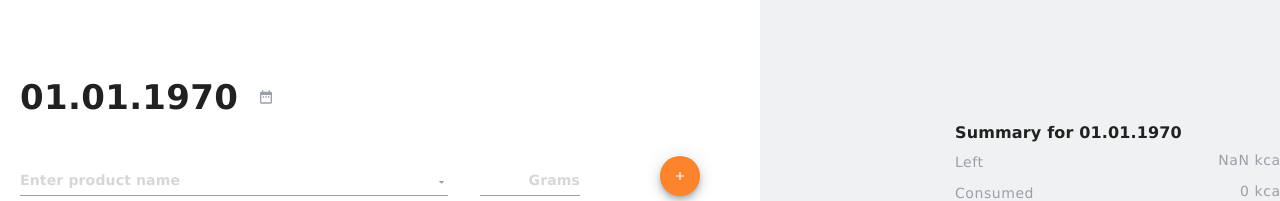
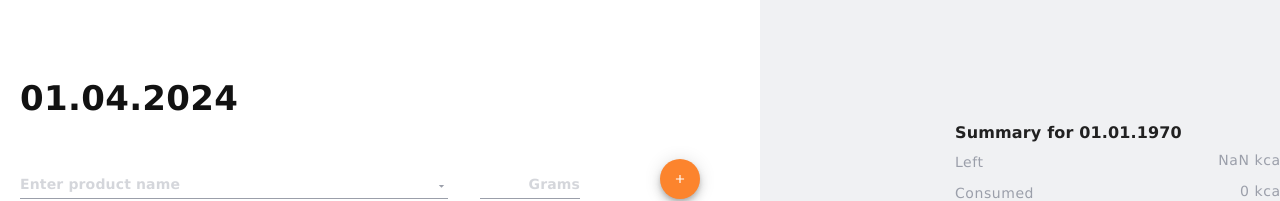
Before and after one commit to anisoara1/SlimMom, a React (Create React App) app: page /diary in a window 1280 px wide. Shown: the part 211-412 px from the top of the page. Built offline with nearby package versions, Linux system fonts and the light colour scheme.

Commit message:
Set for each day  the  diary

```diff
--- a/package.json
+++ b/package.json
@@ -7,13 +7,17 @@
     "@emotion/react": "^11.11.4",
     "@emotion/styled": "^11.11.5",
     "@mui/icons-material": "^5.15.14",
+    "@mui/lab": "^5.0.0-alpha.170",
     "@mui/material": "^5.15.14",
     "@mui/styled-engine": "^5.15.14",
+    "@mui/x-date-pickers": "^7.3.1",
     "@reduxjs/toolkit": "^2.2.3",
     "@testing-library/jest-dom": "^5.16.3",
     "@testing-library/react": "^12.1.4",
     "@testing-library/user-event": "^13.5.0",
     "axios": "^1.6.8",
+    "date-fns": "^3.6.0",
+    "dayjs": "^1.11.11",
     "react": "^18.1.0",
     "react-dom": "^18.1.0",
     "react-redux": "^9.1.0",
--- a/src/components/Calculator/Calculator.jsx
+++ b/src/components/Calculator/Calculator.jsx
@@ -47,8 +47,8 @@ export const Calculator = () => {
   };
 
   const myProductsState = useSelector(state => state.myproducts);
-  const products =
-    myProductsState.products && myProductsState.products.products;
+  const dates = myProductsState.products && myProductsState.products.dates;
+  const products = dates ? dates.flatMap(date => date.products) : [];
   console.log('myProductsState:', myProductsState);
   console.log('products:', products);
   const newCaloriesArray = products
--- a/src/components/Diary/Diary.jsx
+++ b/src/components/Diary/Diary.jsx
@@ -2,7 +2,7 @@ import React, { useState } from 'react';
 import css from '../Diary/Diary.module.css';
 import CircularProgress from '@mui/material/CircularProgress';
 import {
-  Typography,
+  /* Typography, */
   Box,
   List,
   Fab,
@@ -10,9 +10,8 @@ import {
   TextField,
   MenuList,
   Autocomplete,
-  /* Button, */
+  /*   Button, */
 } from '@mui/material';
-import DateRangeIcon from '@mui/icons-material/DateRange';
 import AddIcon from '@mui/icons-material/Add';
 import { useSelector, useDispatch } from 'react-redux';
 import CloseRoundedIcon from '@mui/icons-material/CloseRounded';
@@ -21,6 +20,10 @@ import {
   /*   clearMyProducts, */
   removeProduct,
 } from '../../redux/myProducts/myProductsSlice';
+import { AdapterDayjs } from '@mui/x-date-pickers/AdapterDayjs';
+import { LocalizationProvider } from '@mui/x-date-pickers/LocalizationProvider';
+import { DatePicker } from '@mui/x-date-pickers/DatePicker';
+import dayjs from 'dayjs';
 
 export const Diary = () => {
   const authState = useSelector(state => state.auth);
@@ -29,18 +32,13 @@ export const Diary = () => {
   const dispatch = useDispatch();
 
   const myProductsState = useSelector(state => state.myproducts);
-  const addProducts =
-    myProductsState.products && myProductsState.products.products;
+  const dates = myProductsState.products && myProductsState.products.dates;
+  const addProducts = dates ? dates.flatMap(date => date.products) : [];
+
   console.log('myProductsState:', myProductsState);
-  const originalDate = user && user.currentDate;
-  const formattedDate = new Date(originalDate)
-    .toLocaleDateString('en-GB', {
-      day: '2-digit',
-      month: '2-digit',
-      year: 'numeric',
-    })
-    .split('/')
-    .join('.');
+
+  console.log('addProducts:', addProducts);
+  const currentDate = dayjs();
 
   const [formData, setFormData] = useState({
     product: '',
@@ -56,17 +54,17 @@ export const Diary = () => {
     setFormData({ product: '', quantity: '' });
   };
 
-  /*   const handleClearMyProducts = () => {
+  /*  const handleClearMyProducts = () => {
     dispatch(clearMyProducts());
-  };
- */
+  }; */
+
   const handleRemoveProduct = productId => {
     dispatch(removeProduct(productId));
   };
 
   return (
     <div className={css.diary}>
-      {/* <Button
+      {/*       <Button
         sx={{
           width: '100px',
           fontSize: 'smaller',
@@ -90,19 +88,55 @@ export const Diary = () => {
           marginBottom: '-50px',
         }}
       >
-        <Typography
+        <LocalizationProvider dateAdapter={AdapterDayjs}>
+          <DatePicker
+            slotProps={{
+              textField: {
+                variant: 'standard',
+                InputProps: { disableUnderline: true },
+              },
+            }}
+            format="DD.MM.YYYY"
+            value={currentDate}
             sx={{
+              width: '428px',
+              '& input::placeholder': {
                 fontFamily: 'Verdana, sans-serif',
                 fontWeight: '700',
                 fontSize: '34px',
                 textAlign: 'center',
-            color: '#212121',
+                color: '#121212',
+              },
+              '& .MuiFormControl-root-MuiTextField-root': {
+                fontFamily: 'Verdana, sans-serif',
+                fontWeight: '700',
+                fontSize: '34px',
+                textAlign: 'center',
+                color: '#121212',
+              },
+              '& .MuiInputBase-root': {
+                fontFamily: 'Verdana, sans-serif',
+                fontWeight: '700',
+                fontSize: '34px',
+                textAlign: 'center',
+                color: '#121212',
+              },
+              '& .MuiTextField-root': {
+                fontFamily: 'Verdana, sans-serif',
+                fontWeight: '700',
+                fontSize: '34px',
+                textAlign: 'center',
+                color: '#121212',
+              },
+              '& .MuiSvgIcon-root': {
+                fill: '#9B9FAA',
+                fontSize: 'small',
+              },
             }}
-        >
-          {formattedDate}
-        </Typography>
-        <DateRangeIcon sx={{ color: '#9B9FAA', fontSize: 'medium' }} />
+          />
+        </LocalizationProvider>
       </Box>
+
       <MenuList
         sx={{
           padding: '0 20px 0 20px',
--- a/src/components/IntakeCalc/IntakeCalc.jsx
+++ b/src/components/IntakeCalc/IntakeCalc.jsx
@@ -18,6 +18,8 @@ import {
   getName,
 } from '../../redux/auth/authSlice';
 import { fetchAllProducts } from '../../redux/products/productsSlice';
+import { useNavigate } from 'react-router-dom';
+
 /* import { clearMyUser } from '../../redux/auth/authSlice'; */
 
 export const IntakeCalc = () => {
@@ -41,7 +43,7 @@ export const IntakeCalc = () => {
   const isLoggedIn = useSelector(state => state.auth.isLoggedIn);
 
   console.log('isLoggedIn:', isLoggedIn);
-
+  const navigate = useNavigate();
   const handleOpen = () => {
     setOpen(true);
   };
@@ -54,10 +56,10 @@ export const IntakeCalc = () => {
     setFormData({ ...formData, bloodType: e.target.value });
   };
 
-  /*  const handleClearMyUser = () => {
+  /*   const handleClearMyUser = () => {
     dispatch(clearMyUser());
-  }; */
-
+  };
+ */
   const handleSubmit = async e => {
     e.preventDefault();
 
@@ -99,6 +101,7 @@ export const IntakeCalc = () => {
       await dispatch(fetchGetProducts());
       await dispatch(getName());
       setOpen(false);
+      navigate('/diary');
     }
     setFormData({
       height: '',
@@ -121,7 +124,7 @@ export const IntakeCalc = () => {
           gap: '15px',
         }}
       >
-        {/*     <Button
+        {/*        <Button
           sx={{
             width: '100px',
             fontSize: 'smaller',
--- a/src/components/Modal/Modal.jsx
+++ b/src/components/Modal/Modal.jsx
@@ -67,7 +67,7 @@ export const IntakeModal = ({
                   color: '#264061',
                 }}
               >
-                {modalDailyRate} {/* Display the modalDailyRate here */}
+                {modalDailyRate}
               </span>
               <span
                 sx={{
--- a/src/redux/auth/authSlice.js
+++ b/src/redux/auth/authSlice.js
@@ -13,7 +13,6 @@ const setAuthHeader = token => {
   axios.defaults.headers.common.Authorization = `Bearer ${token}`;
 };
 
-// To remove JWT
 const clearAuthHeader = token => {
   axios.defaults.headers.common.Authorization = `Bearer ${token}`;
 };
--- a/src/redux/myProducts/myProductsSlice.js
+++ b/src/redux/myProducts/myProductsSlice.js
@@ -129,11 +129,12 @@ const myProductsSlice = createSlice({
         state.loading = false;
         state.error = null;
         const productIdToRemove = action.payload;
-        state.products.products = state.products.products.filter(
-          product => product._id !== productIdToRemove
-        );
+        state.products.dates.forEach(date => {
+          date.products = date.products.filter(
+            product => product._id !== productIdToRemove
+          );
+        });
       })
-
       .addCase(CLEAR_MY_PRODUCTS, state => {
         state.loading = false;
         state.error = null;
```
Also changed, not shown: 1 other file (tests, documents, lock files or other folders). Lines whose indentation alone changed are shown as unchanged.
